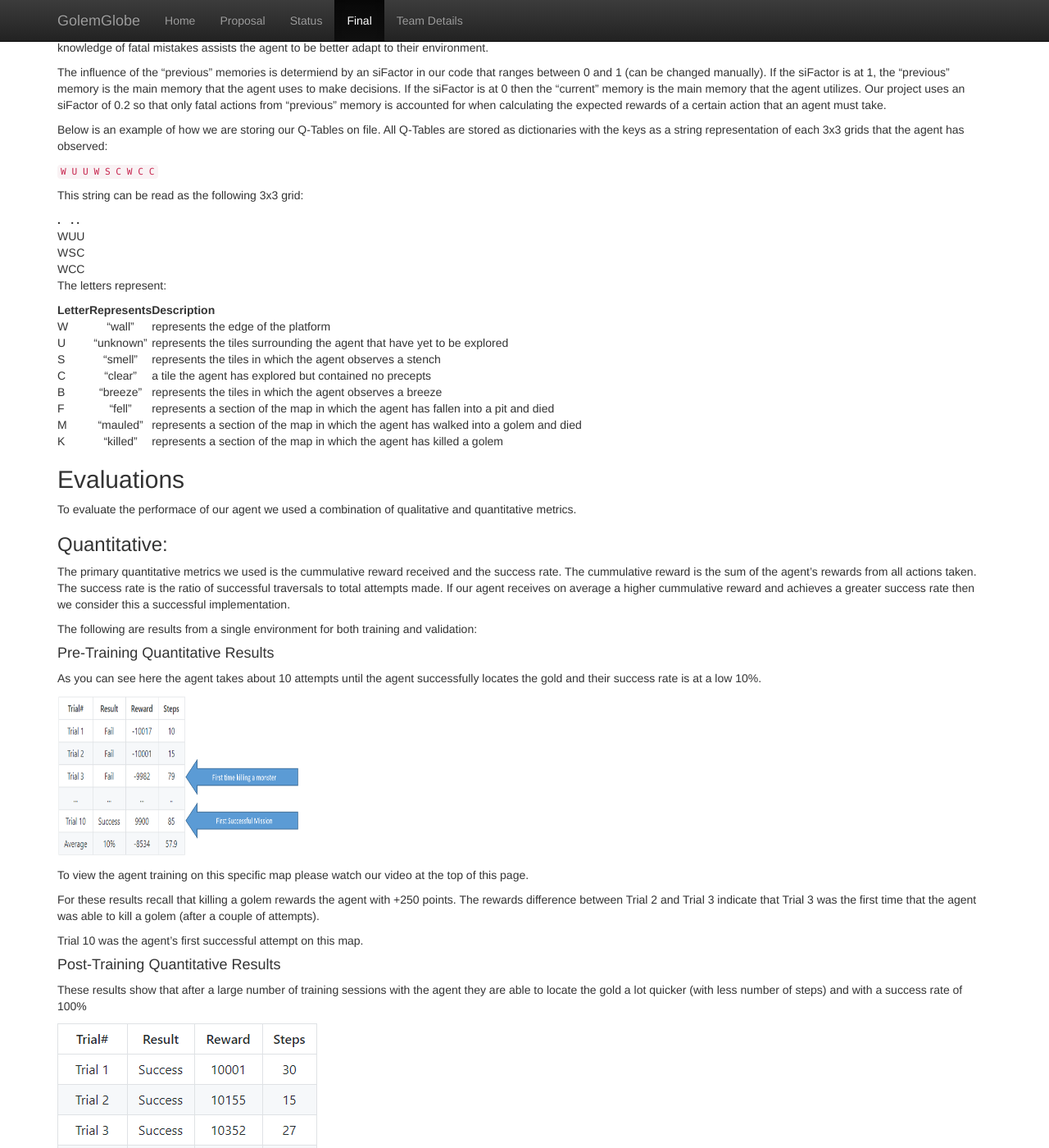
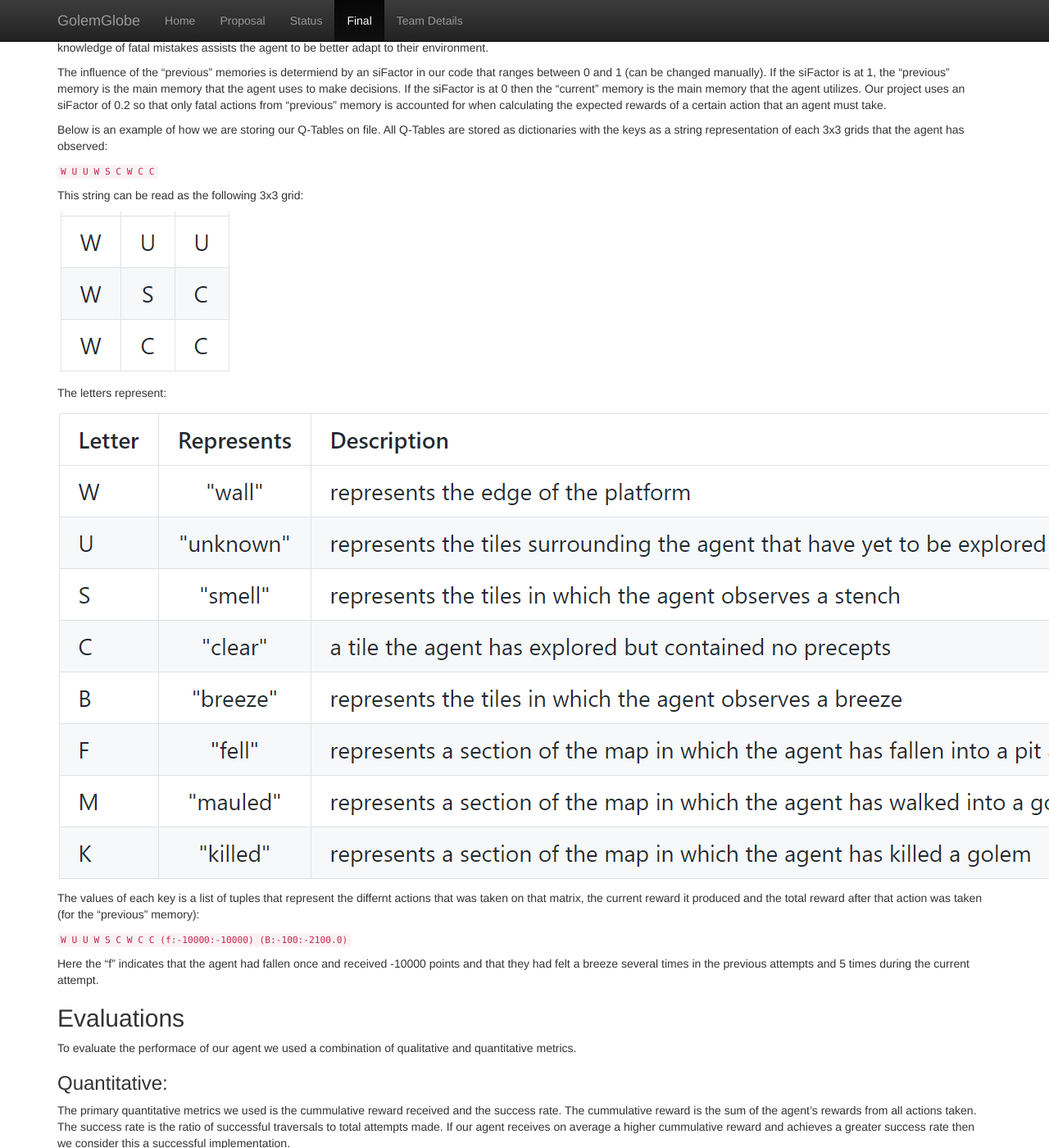
Before and after one commit to SalehO/GolumGlobe, a Jekyll site: the page built from docs/final.md, in a window 1280 px wide and 1400 px high, scrolled down 2525 px. Shown: the whole window at 82% size. Built offline with Jekyll 4.4.1, drawn with Linux system fonts in a browser that asks for light colours.

Commit message:
Update final.md

```diff
--- a/docs/final.md
+++ b/docs/final.md
@@ -67,25 +67,19 @@ Below is an example of how we are storing our Q-Tables on file. All Q-Tables are
 
 This string can be read as the following 3x3 grid:
 
-| . | . | . |
-| :--- | :---: | :--- |
-| W | U | U |
-| W | S | C |
-| W | C | C |
+<img src="matrix.PNG">
 
 The letters represent:
 
-| Letter | Represents | Description |
-| :--- | :---: | :--- |
-| W | "wall" | represents the edge of the platform |
-| U | "unknown" | represents the tiles surrounding the agent that have yet to be explored |
-| S | "smell" | represents the tiles in which the agent observes a stench |
-| C | "clear" | a tile the agent has explored but contained no precepts |
-| B | "breeze" | represents the tiles in which the agent observes a breeze |
-| F | "fell" | represents a section of the map in which the agent has fallen into a pit and died |
-| M | "mauled" | represents a section of the map in which the agent has walked into a golem and died |
-| K | "killed" | represents a section of the map in which the agent has killed a golem |
+<img src="stringRep.PNG">
 
+The values of each key is a list of tuples that represent the differnt actions that was taken on that matrix, the current reward it produced and the total reward after that action was taken (for the "previous" memory):
+
+`W U U W S C W C C
+    (f:-10000:-10000)
+    (B:-100:-2100.0)`
+
+Here the "f" indicates that the agent had fallen once and received -10000 points and that they had felt a breeze several times in the previous attempts and 5 times during the current attempt.
 
 ## Evaluations
 To evaluate the performace of our agent we used a combination of qualitative and quantitative metrics.
```
